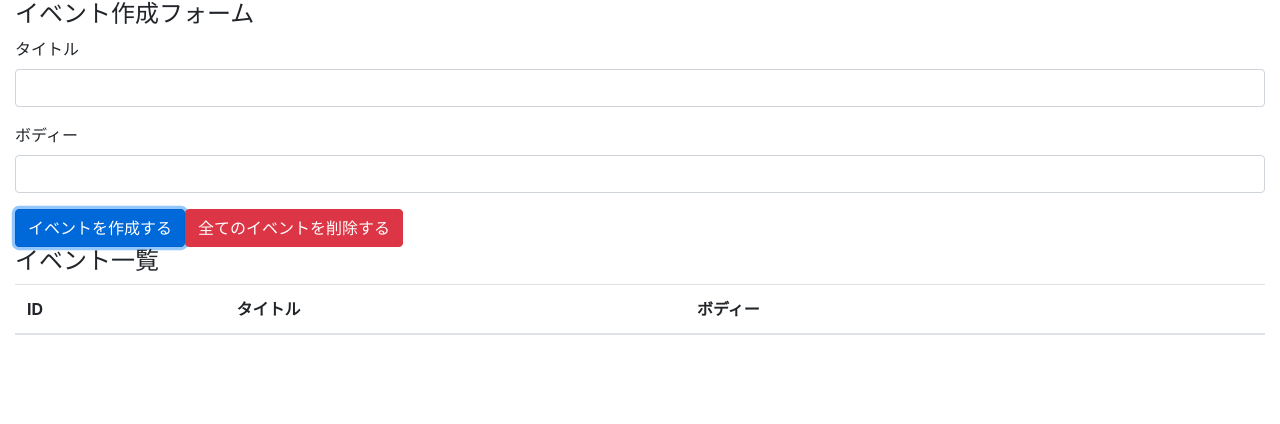
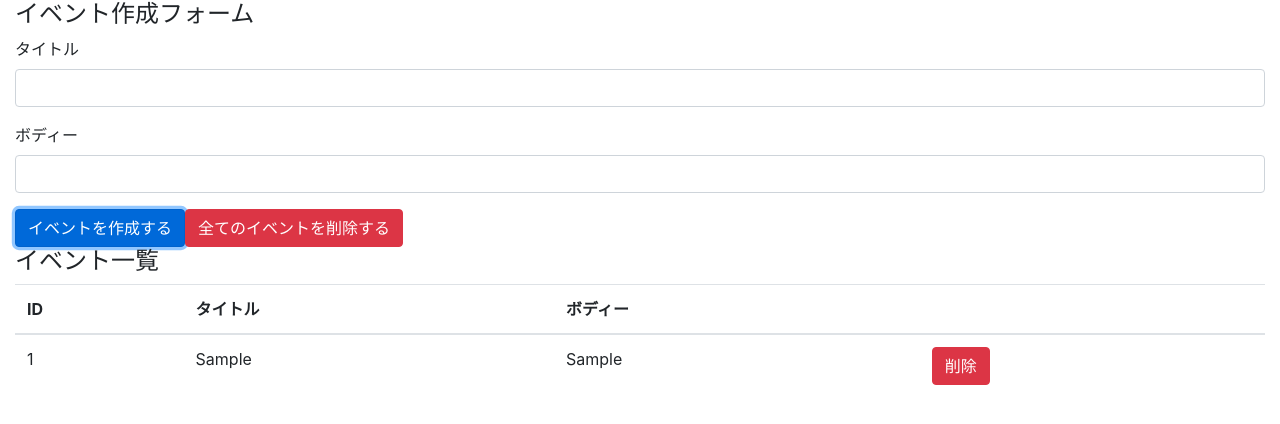
Before and after one commit to yuta-757/react_hooks_udemy, a React (Create React App) app: page / in a window 1280 px wide. Both pictures are taken after typing "Sample", "Sample" into the empty fields and a click on the button "イベントを作成する". Shown: the top 424 px of the page. Built offline with nearby package versions, Linux system fonts and the light colour scheme.

Commit message:
display events, refactor and implement remove event button

```diff
--- a/src/components/App.js
+++ b/src/components/App.js
@@ -2,6 +2,7 @@
 
 import 'bootstrap/dist/css/bootstrap.min.css';
 
+import Event from './Event';
 import reducer from '../reducers/index';
 
 const App = () => {
@@ -16,12 +17,15 @@
       type: 'CREATE_EVENT',
       title,
       body,
+      // 以下と同じ　プロパティとキーが同じ場合は省略できる
+      // title: title,
+      // body: body,
     });
 
     setTitle('');
     setBody('');
   };
-  console.log(state);
+  // console.log(state);
 
   return (
     <div className='container-fluid'>
@@ -38,7 +42,7 @@
         </div>
 
         <button className='btn btn-primary' onClick={addEvent}>イベントを作成する</button>
-        <button className='btn btn-danger'>全てのイベントを削除する</button>
+        <button type='button' className='btn btn-danger'>全てのイベントを削除する</button>
 
       </form>
 
@@ -53,6 +57,7 @@
           </tr>
         </thead>
         <tbody>
+          {state.map((event, index) => (<Event key={index} event={event} dispatch={dispatch}/>))}
         </tbody>
       </table>
     </div>
--- /dev/null
+++ b/src/components/Event.js
@@ -0,0 +1,40 @@
+import React from 'react';
+
+const Event = ({key, event, dispatch}) => {
+    const id = event.id;
+    const handleClickDeleteButton = () => {
+      dispatch({
+        type: 'DELETE_EVENT',
+        id,
+      })
+    };
+    return (
+    <tr>
+      <td>{id}</td>
+      <td>{event.title}</td>
+      <td>{event.body}</td>
+      <td><button className='btn btn-danger' onClick={handleClickDeleteButton}>削除</button></td>
+    </tr>
+    )
+}
+
+export default Event;
+// {
+//     state.map((event, index) => {
+//       const id = event.id;
+//       const handleClickDeleteButton = () => {
+//         dispatch({
+//           type: 'DELETE_EVENT',
+//           id,
+//         })
+//       };
+//       return (
+//       <tr key={index}>
+//         <td>{id}</td>
+//         <td>{event.title}</td>
+//         <td>{event.body}</td>
+//         <td><button className='btn btn-danger' onClick={handleClickDeleteButton}>削除</button></td>
+//       </tr>
+//       )
+//     })
+//   }
--- a/src/reducers/index.js
+++ b/src/reducers/index.js
@@ -49,7 +49,7 @@
             // const id = length === 0 ? 1 : state[length - 1].id + 1;
             return [...state, {id: id, ...event}];
         case 'DELETE_EVENT':
-            return state;
+            return state.filter((event) => event.id !== action.id);
         case 'DELETE_ALL_EVENT':
             return [];
         default:
```
